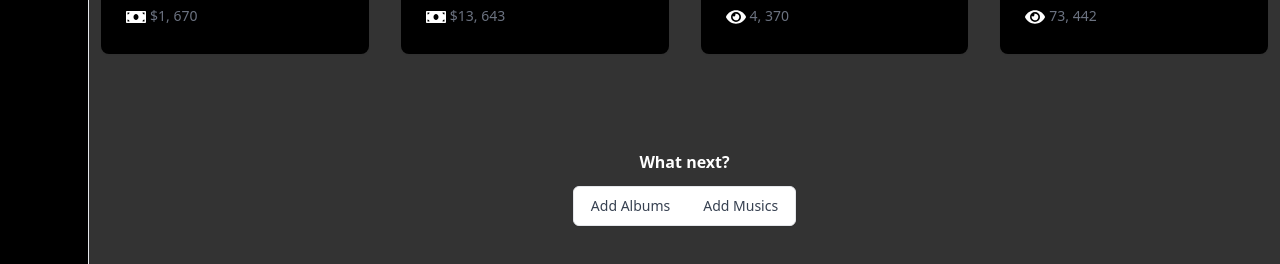
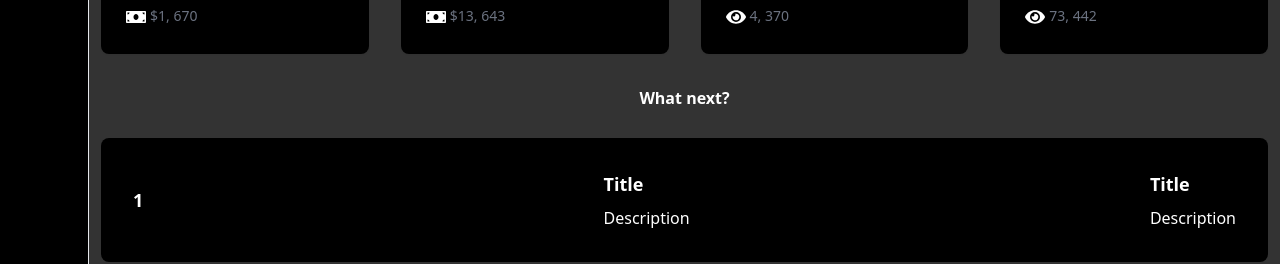
Before and after one commit to kwakyebrilliant/deyplay, a React (Create React App) app: page /dashboard in a window 1280 px wide. Shown: the part 536-800 px from the top of the page. Built offline with nearby package versions, Linux system fonts and the light colour scheme.

Commit message:
dashboard updates

```diff
--- a/src/dashboard/Pages/Dashboard.js
+++ b/src/dashboard/Pages/Dashboard.js
@@ -148,12 +148,29 @@ function Dashboard() {
                         </a>
                         </article>
 
+                    </div>
 
+                    <div className='flex mt-4 justify-center m-3 pt-4'>
+                    <h2 className='text-white font-bold'>
+                        What next?
+                    </h2>
 
                     </div>
 
-
-                    <div className='flex mt-12 justify-center m-3 pt-4'>
+                    <div className='flex justify-center m-3 pt-4'>
+                    <div className="flex justify-between p-4 w-full rounded-lg bg-black text-white">
+                    <div className="p-4 flex justify-center items-center">
+                      <p className="text-lg font-bold">1</p>
+                    </div>
+                    <div className="p-4">
+                      <p className="text-lg font-bold mb-2">Title</p>
+                      <p className="text-base">Description</p>
+                    </div>
+                    <div className="p-4">
+                      <p className="text-lg font-bold mb-2">Title</p>
+                      <p className="text-base">Description</p>
+                    </div>
+                  </div>
 
 
                     </div>
```
